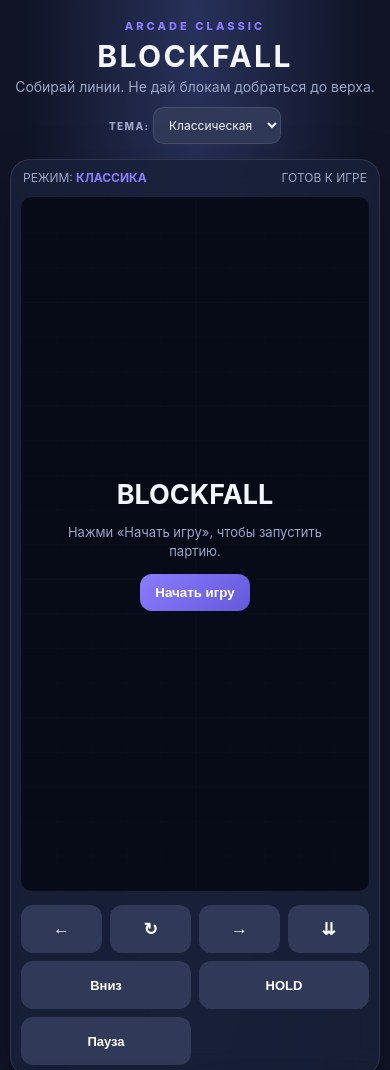
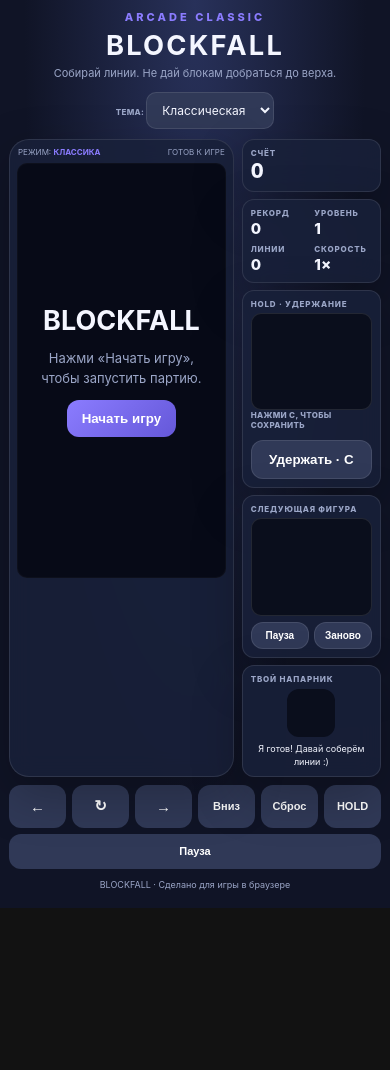
Before and after one commit to yarickchu/TetrisGpt, a plain HTML site: page index.html in a window 390 px wide. Shown: the top 1070 px of the page. After the commit the page ends 908 px from the top, so only its background shows below. Drawn offline with Linux system fonts and the light colour scheme.

Commit message:
index.html

```diff
--- a/index.html
+++ b/index.html
@@ -27,6 +27,13 @@
       --accent:#ffca70; --accent2:#c46a42; --button-bg:#624633;
       --board:#1c1715; --gridline:rgba(255,220,160,.08);
       --panel-shadow:0 8px 0 rgba(0,0,0,.22);
+    }
+    body[data-theme="sunset"] {
+      --bg:#38204f; --bg-glow:#f08b68; --panel:rgba(70,38,77,.92);
+      --line:rgba(255,205,153,.25); --muted:#f0c5b2; --text:#fff4e8;
+      --accent:#ffd18a; --accent2:#e36f72; --button-bg:#58335f;
+      --board:#130d20; --gridline:rgba(255,200,150,.08);
+      --panel-shadow:0 18px 50px rgba(0,0,0,.28);
     }
     body[data-theme="forest"] {
       --bg:#10231e; --bg-glow:#245044; --panel:rgba(24,53,43,.94);
@@ -100,15 +107,42 @@
     .hold-used { opacity:.55; }
     footer { text-align:center; color:var(--muted); font-size:11px; margin-top:18px; }
     @media (max-width:650px) {
-      body { padding:14px 10px 24px; }
-      header { margin-bottom:15px; }
-      .layout { grid-template-columns:1fr; max-width:430px; margin:auto; }
-      .side { grid-template-columns:1fr 1fr; }
-      .side-card { padding:12px; }
-      .score { font-size:25px; }
-      .help-card { grid-column:1/-1; }
-      .mobile-controls { display:grid; }
-      .game-card { padding:10px; }
+      body { padding:10px 9px 18px; }
+      .app { width:100%; max-width:520px; }
+      header { margin:0 0 10px; }
+      h1 { font-size:clamp(25px, 7vw, 36px); }
+      header p { font-size:11px; }
+      .layout { grid-template-columns:minmax(0,1.42fr) minmax(0,.88fr); gap:8px; max-width:100%; margin:auto; align-items:stretch; }
+      .game-card { padding:7px; min-width:0; }
+      .game-top { margin:0 1px 6px; }
+      .status { font-size:8px; }
+      .board-wrap { max-width:100%; }
+      #board { width:100%; height:auto; }
+      .side { display:flex; flex-direction:column; gap:7px; min-width:0; }
+      .side-card { padding:8px; border-radius:12px; }
+      .label { font-size:8px; letter-spacing:.1em; }
+      .score { font-size:20px; margin-top:1px; }
+      .stats { gap:6px; }
+      .stat-value { font-size:15px; margin-top:1px; }
+      #next, #hold { max-width:100%; margin:4px auto 0; height:auto; }
+      .side-actions { gap:5px; margin-top:6px; }
+      .side-actions button { padding:7px 3px; font-size:10px; }
+      .mini-label { font-size:8px; letter-spacing:.04em; }
+      .mascot-row { gap:5px; margin-top:5px; flex-direction:column; }
+      #mascot { width:48px; height:48px; }
+      #mascotText { font-size:9px; text-align:center; }
+      .help-card { display:none; }
+      .mobile-controls { display:grid; grid-template-columns:repeat(6,minmax(0,1fr)); gap:6px; max-width:100%; margin:8px auto 0; }
+      .mobile-controls button { min-height:43px; padding:6px 2px; font-size:15px; }
+      .mobile-controls button:nth-child(n+4):nth-child(-n+6) { font-size:11px; }
+      .mobile-controls button:nth-child(7) { grid-column:span 6; min-height:35px; font-size:11px; }
+      footer { margin-top:10px; font-size:9px; }
+    }
+    @media (max-width:360px) {
+      .layout { grid-template-columns:minmax(0,1.25fr) minmax(0,.85fr); gap:6px; }
+      .side-card { padding:6px; }
+      .mobile-controls { gap:4px; }
+      .mobile-controls button { min-height:39px; }
     }
   </style>
 </head>
@@ -124,6 +158,7 @@
           <option value="classic">Классическая</option>
           <option value="neon">Неон</option>
           <option value="retro">Ретро</option>
+          <option value="sunset">Закат</option>
           <option value="forest">Лесная</option>
         </select>
       </div>
@@ -142,15 +177,6 @@
             <p id="overlayText">Нажми «Начать игру», чтобы запустить партию.</p>
             <button id="startBtn">Начать игру</button>
           </div>
-        </div>
-        <div class="mobile-controls" aria-label="Сенсорное управление">
-          <button data-action="left" aria-label="Влево">←</button>
-          <button data-action="rotate" aria-label="Повернуть">↻</button>
-          <button data-action="right" aria-label="Вправо">→</button>
-          <button data-action="drop" aria-label="Сбросить вниз">⇊</button>
-          <button class="wide" data-action="down">Вниз</button>
-          <button class="wide" data-action="hold">HOLD</button>
-          <button class="wide" data-action="pause">Пауза</button>
         </div>
       </div>
 
@@ -200,6 +226,15 @@
         </div>
       </aside>
     </section>
+    <div class="mobile-controls" aria-label="Сенсорное управление">
+      <button data-action="left" aria-label="Влево">←</button>
+      <button data-action="rotate" aria-label="Повернуть">↻</button>
+      <button data-action="right" aria-label="Вправо">→</button>
+      <button data-action="down">Вниз</button>
+      <button data-action="drop">Сброс</button>
+      <button data-action="hold">HOLD</button>
+      <button data-action="pause">Пауза</button>
+    </div>
     <footer>BLOCKFALL · Сделано для игры в браузере</footer>
   </main>
 
@@ -211,6 +246,15 @@
     I: "#39d9e6", O: "#f4d35e", T: "#b18cff", S: "#62df9b",
     Z: "#ff6b83", J: "#6b9cff", L: "#ffad66"
   };
+  const PALETTES = {
+    classic: {I:"#39d9e6", O:"#f4d35e", T:"#b18cff", S:"#62df9b", Z:"#ff6b83", J:"#6b9cff", L:"#ffad66"},
+    neon: {I:"#20f5ff", O:"#fff34d", T:"#e34dff", S:"#43ff9b", Z:"#ff3d83", J:"#4c83ff", L:"#ff9b35"},
+    retro: {I:"#55c7c0", O:"#f4c95d", T:"#b58ad9", S:"#8fbd65", Z:"#d96b62", J:"#6f8fc7", L:"#e99b57"},
+    forest: {I:"#66d9c2", O:"#e6cf72", T:"#b6a0dc", S:"#8bcf79", Z:"#df7b75", J:"#78a7c9", L:"#dca16b"},
+    sunset: {I:"#65d7e8", O:"#ffd27d", T:"#c89be8", S:"#91d69b", Z:"#f07883", J:"#829ce8", L:"#ffad75"}
+  };
+  function currentPalette() { return PALETTES[document.body.dataset.theme] || PALETTES.classic; }
+  function blockColor(type) { return currentPalette()[type]; }
   const SHAPES = {
     I: [[0,0,0,0],[1,1,1,1],[0,0,0,0],[0,0,0,0]],
     O: [[1,1],[1,1]],
@@ -277,76 +321,43 @@
     }
   }
   function drawCell(context, x, y, color, size = SIZE, alpha = 1) {
-    context.globalAlpha = alpha;
-    context.fillStyle = color;
-    context.fillRect(x * size + 1, y * size + 1, size - 2, size - 2);
-    context.fillStyle = "rgba(255,255,255,.18)";
-    context.fillRect(x * size + 3, y * size + 3, size - 6, 3);
-    context.strokeStyle = "rgba(0,0,0,.25)";
-    context.strokeRect(x * size + 1.5, y * size + 1.5, size - 3, size - 3);
-    context.globalAlpha = 1;
-  }
-  function drawMascot(mood = "ready") {
-    // 12x12 пиксельный робот: цветные квадраты намеренно рисуются без сглаживания.
-    const pixels = [
-      "....BBBB....",
-      "...BWWWWB...",
-      "..BWWWWWWB..",
-      "..BWWWWWWB..",
-      "..BWBWWBWB..",
-      "..BWWWWWWB..",
-      "...BWWWWB...",
-      "....BBBB....",
-      "...G....G...",
-      "..GG....GG..",
-      "..G......G..",
-      "............"
-    ];
-    const palette = {B: mood === "happy" ? "#ffd166" : "#8b7cff", W:"#eaf3ff", G:"#62df9b"};
-    mctx.clearRect(0,0,12,12);
-    pixels.forEach((row,y) => [...row].forEach((ch,x) => {
-      if (palette[ch]) { mctx.fillStyle = palette[ch]; mctx.fillRect(x,y,1,1); }
-    }));
-    if (mood === "happy") {
-      mctx.fillStyle = "#ff8fab";
-      mctx.fillRect(1,3,1,1); mctx.fillRect(10,3,1,1);
-      mctx.fillStyle = "#ffffff";
-      mctx.fillRect(5,7,2,1);
+    const theme = document.body.dataset.theme || "classic";
+    const px = x * size, py = y * size;
+    context.save(); context.globalAlpha = alpha;
+    if (theme === "neon") {
+      context.shadowColor=color; context.shadowBlur=9; context.fillStyle=color;
+      context.fillRect(px+3,py+3,size-6,size-6); context.shadowBlur=0;
+      context.strokeStyle="#ffffff"; context.lineWidth=1.2;
+      context.strokeRect(px+4,py+4,size-8,size-8);
+      context.fillStyle="rgba(255,255,255,.35)"; context.fillRect(px+6,py+6,size-12,2);
+    } else if (theme === "retro") {
+      context.fillStyle=color; context.fillRect(px+1,py+1,size-2,size-2);
+      context.fillStyle="rgba(255,255,255,.28)"; context.fillRect(px+2,py+2,size-4,4);
+      context.fillStyle="rgba(0,0,0,.24)"; context.fillRect(px+2,py+size-5,size-4,3);
+      context.fillRect(px+size-5,py+2,3,size-4);
+      context.strokeStyle="rgba(30,20,15,.8)"; context.strokeRect(px+1.5,py+1.5,size-3,size-3);
+    } else if (theme === "sunset") {
+      const grad=context.createLinearGradient(px,py,px+size,py+size);
+      grad.addColorStop(0,"#fff0c2"); grad.addColorStop(.24,color); grad.addColorStop(1,"#a94470");
+      context.fillStyle=grad; context.fillRect(px+1,py+1,size-2,size-2);
+      context.fillStyle="rgba(255,235,190,.35)";
+      context.fillRect(px+3,py+3,size-6,3);
+      context.strokeStyle="rgba(75,28,67,.7)"; context.strokeRect(px+1.5,py+1.5,size-3,size-3);
+    } else if (theme === "forest") {
+      const grad=context.createLinearGradient(px,py,px+size,py+size);
+      grad.addColorStop(0,"#f3ffd9"); grad.addColorStop(.2,color); grad.addColorStop(1,"#244b3b");
+      context.fillStyle=grad; context.fillRect(px+1,py+1,size-2,size-2);
+      context.fillStyle="rgba(235,255,205,.4)";
+      context.beginPath(); context.arc(px+size*.34,py+size*.34,size*.12,0,Math.PI*2); context.fill();
+      context.strokeStyle="rgba(9,39,28,.7)"; context.strokeRect(px+1.5,py+1.5,size-3,size-3);
+    } else {
+      const grad=context.createLinearGradient(px,py,px+size,py+size);
+      grad.addColorStop(0,"#ffffff"); grad.addColorStop(.18,color); grad.addColorStop(1,"#26304c");
+      context.fillStyle=grad; context.fillRect(px+1,py+1,size-2,size-2);
+      context.fillStyle="rgba(255,255,255,.25)"; context.fillRect(px+3,py+3,size-6,3);
+      context.strokeStyle="rgba(0,0,0,.3)"; context.strokeRect(px+1.5,py+1.5,size-3,size-3);
     }
-  }
-  function setMascot(mood, message) {
-    drawMascot(mood);
-    $("mascotText").textContent = message;
-    mascotCanvas.classList.remove("cheer");
-    if (mood === "happy") {
-      void mascotCanvas.offsetWidth;
-      mascotCanvas.classList.add("cheer");
-    }
-  }
-  function drawBoard() {
-    ctx.clearRect(0, 0, boardCanvas.width, boardCanvas.height);
-    ctx.fillStyle = getComputedStyle(document.body).getPropertyValue("--board").trim() || "#0a0e1c";
-    ctx.fillRect(0, 0, boardCanvas.width, boardCanvas.height);
-    ctx.strokeStyle = getComputedStyle(document.body).getPropertyValue("--gridline").trim() || "rgba(255,255,255,.045)";
-    ctx.lineWidth = 1;
-    for (let x = 0; x <= COLS; x++) {
-      ctx.beginPath(); ctx.moveTo(x * SIZE + .5, 0); ctx.lineTo(x * SIZE + .5, ROWS * SIZE); ctx.stroke();
-    }
-    for (let y = 0; y <= ROWS; y++) {
-      ctx.beginPath(); ctx.moveTo(0, y * SIZE + .5); ctx.lineTo(COLS * SIZE, y * SIZE + .5); ctx.stroke();
-    }
-    board.forEach((row, y) => row.forEach((cell, x) => {
-      if (cell) drawCell(ctx, x, y, COLORS[cell]);
-    }));
-    if (piece) {
-      const ghostY = getGhostY();
-      piece.matrix.forEach((row, y) => row.forEach((v, x) => {
-        if (v && ghostY + y >= 0) drawCell(ctx, piece.x + x, ghostY + y, COLORS[piece.type], SIZE, .19);
-      }));
-      piece.matrix.forEach((row, y) => row.forEach((v, x) => {
-        if (v && piece.y + y >= 0) drawCell(ctx, piece.x + x, piece.y + y, COLORS[piece.type]);
-      }));
-    }
+    context.restore();
   }
   function drawPreview(context, type) {
     context.clearRect(0, 0, 150, 120);
@@ -361,10 +372,7 @@
     const ox = (150 - w) / 2, oy = (120 - h) / 2;
     matrix.forEach((row,y) => row.forEach((v,x) => {
       if (!v) return;
-      context.fillStyle = COLORS[type];
-      context.fillRect(ox + x*cell + 1, oy + y*cell + 1, cell - 2, cell - 2);
-      context.fillStyle = "rgba(255,255,255,.18)";
-      context.fillRect(ox + x*cell + 3, oy + y*cell + 3, cell - 6, 3);
+      drawCell(context, (ox + x*cell) / cell, (oy + y*cell) / cell, blockColor(type), cell);
     }));
   }
   function drawNext() { drawPreview(nctx, nextType); }
```
